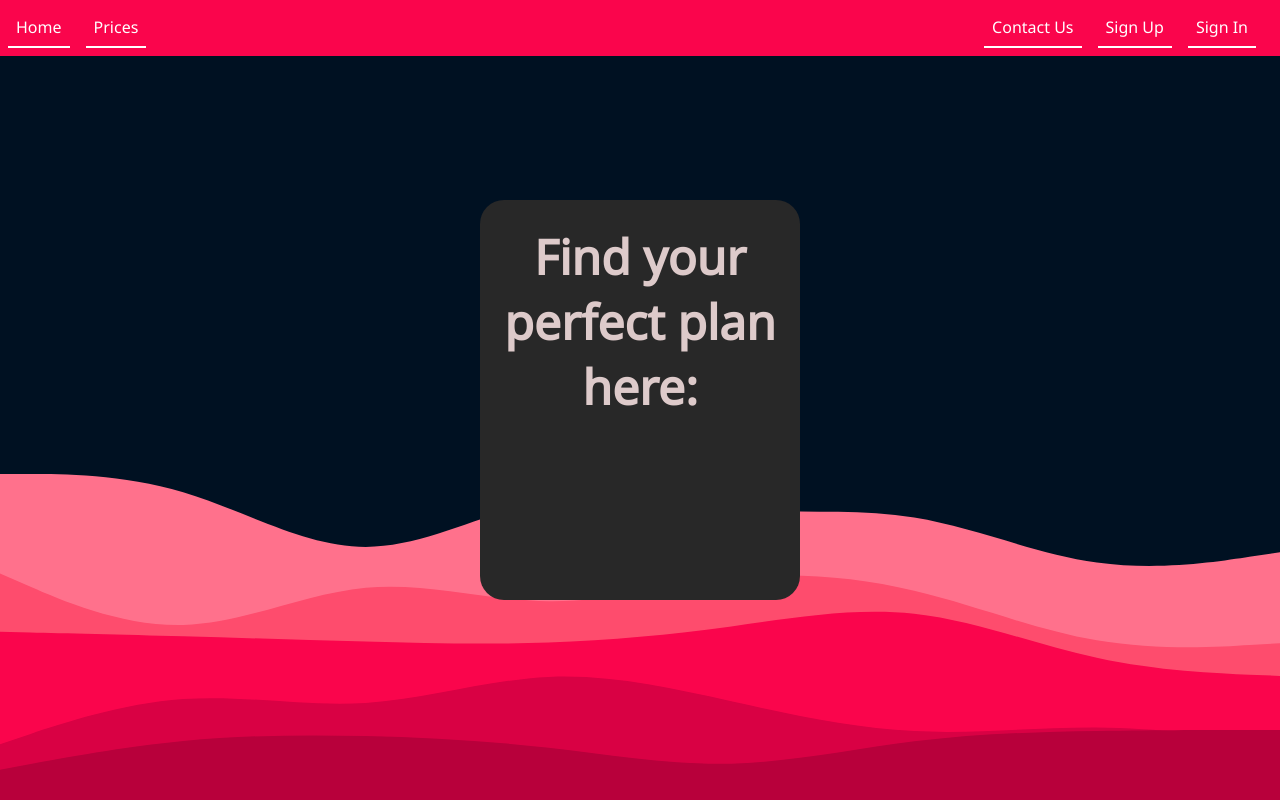
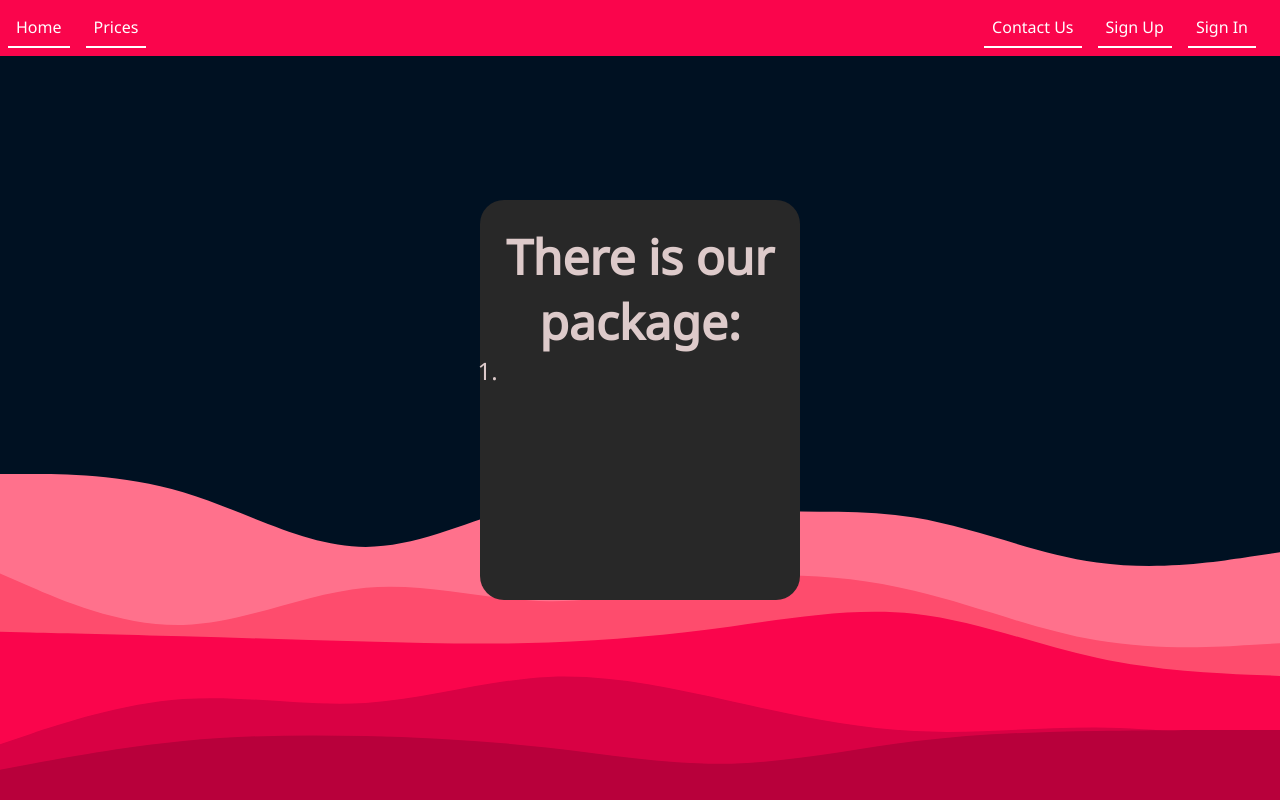
Before and after one commit to TeamWorkspaceCA/teamworkspace, a Next.js app: page /pricing in a window 1280 px wide. Built offline with nearby package versions, Linux system fonts and the light colour scheme; a web font is replaced by a local one.

Commit message:
Team work space is now online!

```diff
--- a/pages/pricing.tsx
+++ b/pages/pricing.tsx
@@ -1,3 +1,4 @@
+import { copyFile } from 'fs'
 import type { NextPage } from 'next'
 import Link from 'next/link'
 import { FaDiscord, FaEnvelope } from 'react-icons/fa'
@@ -7,10 +8,11 @@ const pricing: NextPage = () => {
     return (
         <>
         <div className='signinbox-middle'>
-            <h1>Find your perfect plan here:</h1>
-
+            <h1>There is our package:</h1>
+            <ol>
+                <li></li>
+            </ol>
         </div>
-
         </>
     )
 }
```
